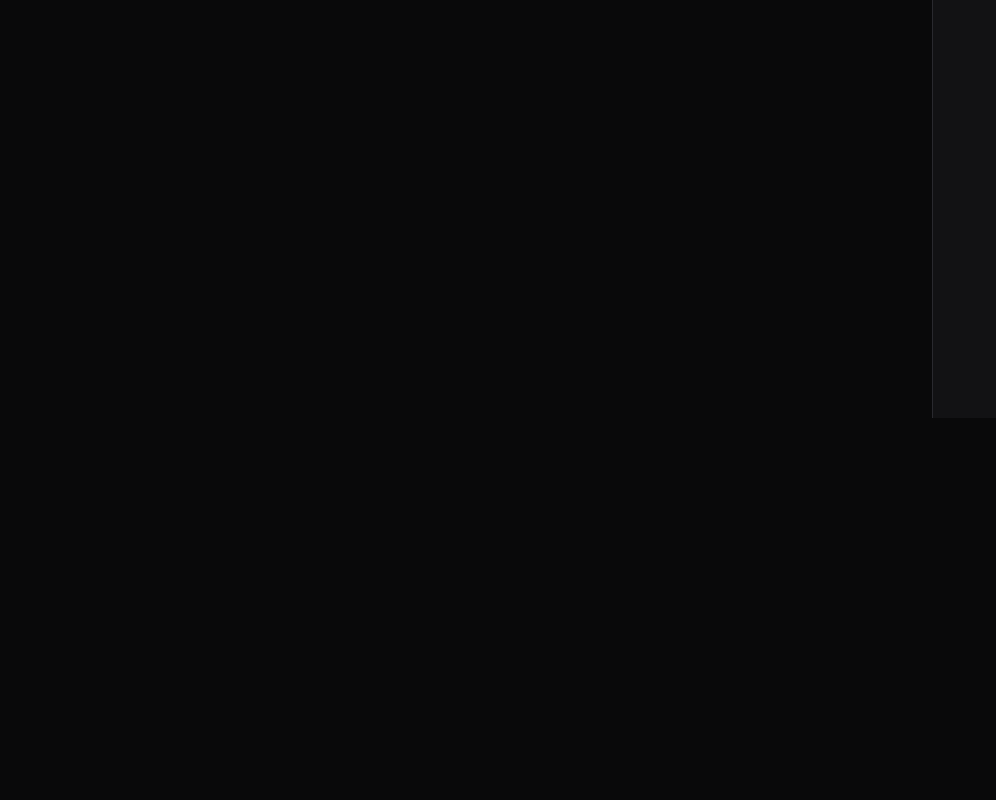
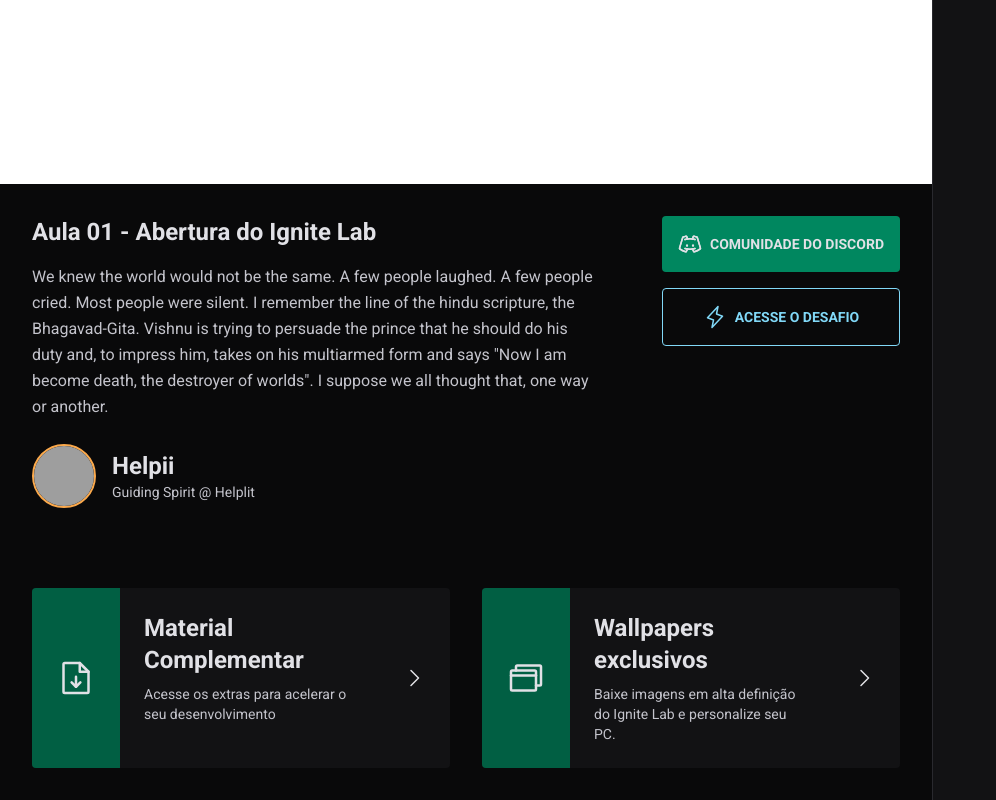
Before and after one commit to jmfantin2/ignite-lab, a React (Vite) app: page / in a window 1280 px wide. Shown: the part 382-1182 px from the top of the page, without its empty margins (0-996 px from the left). Before the commit the page ends 800 px from the top, so only its background shows below. Built offline with nearby package versions, Linux system fonts and the light colour scheme; no server answers; grey boxes are pictures that could not be loaded.

Commit message:
gear components looking nice

```diff
--- a/src/components/Video.tsx
+++ b/src/components/Video.tsx
@@ -1,3 +1,85 @@
+import {
+  Browsers,
+  CaretRight,
+  DiscordLogo,
+  FileArrowDown,
+  Lightning,
+} from "phosphor-react";
+import { Button } from "./gears/Button";
+import { Smartlink } from "./gears/Smartlink";
+
 export function Video() {
-  return <div className="flex-1">Video</div>;
+  return (
+    <>
+      {/* whole player and description section */}
+      <div className="flex-1">
+        {/* player container*/}
+        <div className="bg-black flex justify-center">
+          {/* actual video*/}
+          <div className="bg-white h-full w-full max-w-[1100px] max-h-[60vh] aspect-video"></div>
+        </div>
+        {/* additional info below player */}
+        <div className="p-8 max-w-[1100px] mx-auto">
+          {/* [ROW] lesson title, description, and buttons*/}
+          <div className="flex items-start gap-16">
+            {/* [COL] lesson title & description*/}
+            <div className="flex-1">
+              {/* lesson title */}
+              <h1 className="text-2xl font-bold">
+                Aula 01 - Abertura do Ignite Lab
+              </h1>
+              {/* lesson description */}
+              <p className="mt-4 text-gray-200 leading-relaxed">
+                We knew the world would not be the same. A few people laughed. A
+                few people cried. Most people were silent. I remember the line
+                of the hindu scripture, the Bhagavad-Gita. Vishnu is trying to
+                persuade the prince that he should do his duty and, to impress
+                him, takes on his multiarmed form and says "Now I am become
+                death, the destroyer of worlds". I suppose we all thought that,
+                one way or another.
+              </p>
+
+              <div className="flex items-center gap-4 mt-6">
+                <img
+                  className="h-16 w-16 rounded-full border-2 border-orange-500 "
+                  src="https://github.com/helpii.png"
+                  alt=""
+                />
+                <div className="leading-relaxed">
+                  <strong className="font-bold text-2xl block">Helpii</strong>
+                  <span className="text-gray-200 text-sm block">
+                    Guiding Spirit @ Helplit
+                  </span>
+                </div>
+              </div>
+            </div>
+            {/* [COL] buttons */}
+            <div className="flex flex-col gap-4">
+              <Button variant="primary">
+                <DiscordLogo size={24} />
+                Comunidade do Discord
+              </Button>
+              <Button variant="secondary">
+                <Lightning size={24} />
+                Acesse o desafio
+              </Button>
+            </div>
+          </div>
+          {/* [ROW] smartlinks */}
+          <div className="gap-8 mt-20 grid grid-cols-2">
+            <Smartlink
+              variant="intra-org"
+              title="Material Complementar"
+              description="Acesse os extras para acelerar o seu desenvolvimento"
+            />
+            <Smartlink
+              variant="extra-org"
+              title="Wallpapers exclusivos"
+              description="Baixe imagens em alta definição do Ignite Lab e personalize seu PC."
+            />
+          </div>
+        </div>
+      </div>
+    </>
+  );
 }
--- /dev/null
+++ b/src/components/gears/Button.tsx
@@ -0,0 +1,46 @@
+interface ButtonProps {
+  variant: string;
+  children?: React.ReactNode;
+}
+
+export function Button(props: ButtonProps) {
+  switch (props.variant) {
+    // green button
+    case "primary":
+      return (
+        <a
+          href=""
+          className={
+            "bg-green-500 hover:bg-green-700 transition-colors p-4 text-sm flex flex-row items-center rounded font-bold uppercase gap-2 justify-center"
+          }
+        >
+          {props.children}
+        </a>
+      );
+    // black/blue button
+    case "secondary":
+      return (
+        <a
+          href=""
+          className={
+            "border-blue-500 hover:bg-blue-500 text-blue-500 hover:text-gray-900 transition-colors border p-4 text-sm flex flex-row items-center rounded font-bold uppercase gap-2 justify-center"
+          }
+        >
+          {props.children}
+        </a>
+      );
+    default:
+      break;
+  }
+  // not primary, nor secondary
+  return (
+    <a
+      href=""
+      className={
+        "bg-red-500 hover:bg-red-600 transition-colors p-4 text-sm flex flex-row items-center rounded font-bold uppercase gap-2 justify-center"
+      }
+    >
+      unknown variant
+    </a>
+  );
+}
--- /dev/null
+++ b/src/components/gears/Smartlink.tsx
@@ -0,0 +1,35 @@
+import { Browsers, CaretRight, FileArrowDown } from "phosphor-react";
+
+interface SmartlinkProps {
+  variant: "intra-org" | "extra-org"; //page within platform or not
+  title: string;
+  description: string;
+}
+
+export function Smartlink(props: SmartlinkProps) {
+  return (
+    <a
+      href=""
+      target="_blank"
+      className="bg-gray-700 hover:bg-gray-600 transition-colors rounded overflow-hidden flex items-stretch gap-6"
+    >
+      {/* icon box */}
+      <div className={"bg-green-700 h-full p-6 flex items-center"}>
+        {props.variant === "intra-org" ? (
+          <FileArrowDown size={40} />
+        ) : (
+          <Browsers size={40} />
+        )}
+      </div>
+      {/* text content */}
+      <div className="py-6 leading-relaxed">
+        <strong className="text-2xl">{props.title}</strong>
+        <p className="text-sm text-gray-200 mt-2">{props.description}</p>
+      </div>
+      {/* arrow button */}
+      <div className="h-full p-6 flex items-center">
+        <CaretRight size={24} />
+      </div>
+    </a>
+  );
+}
```
